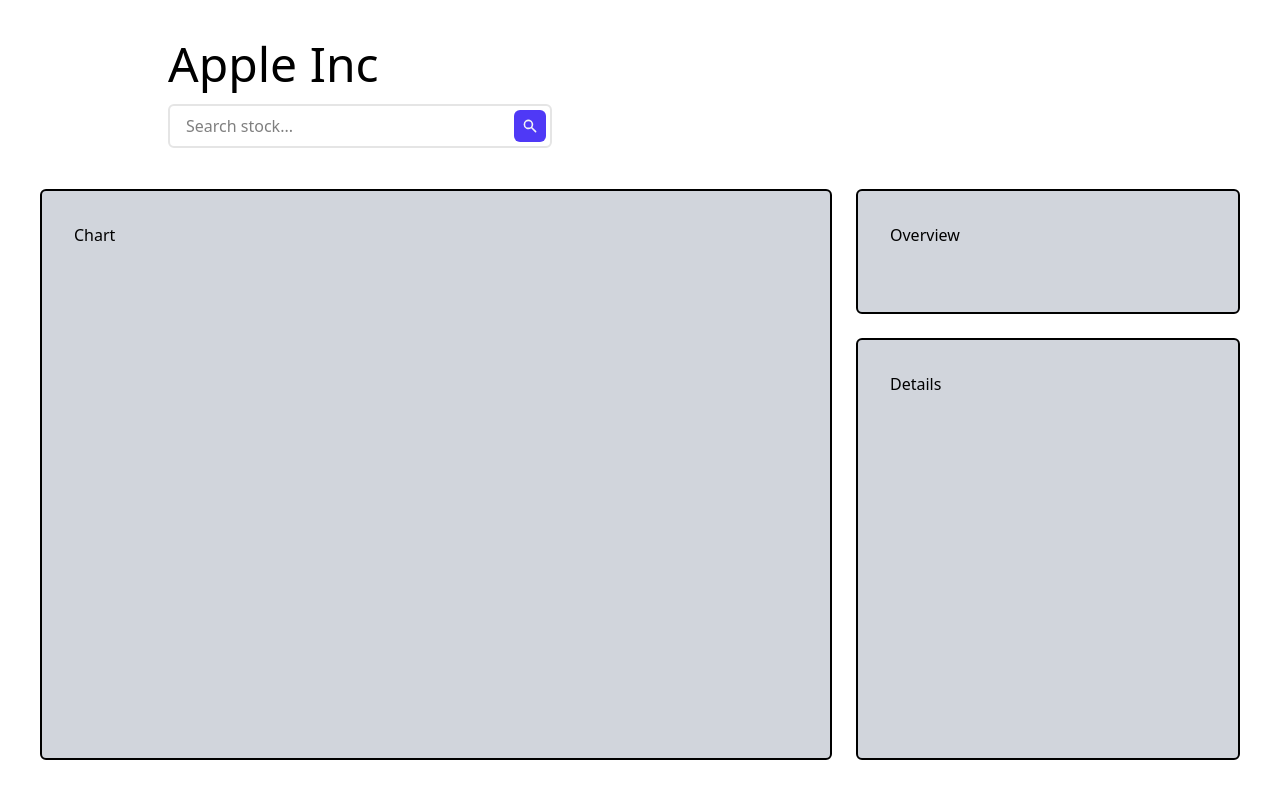
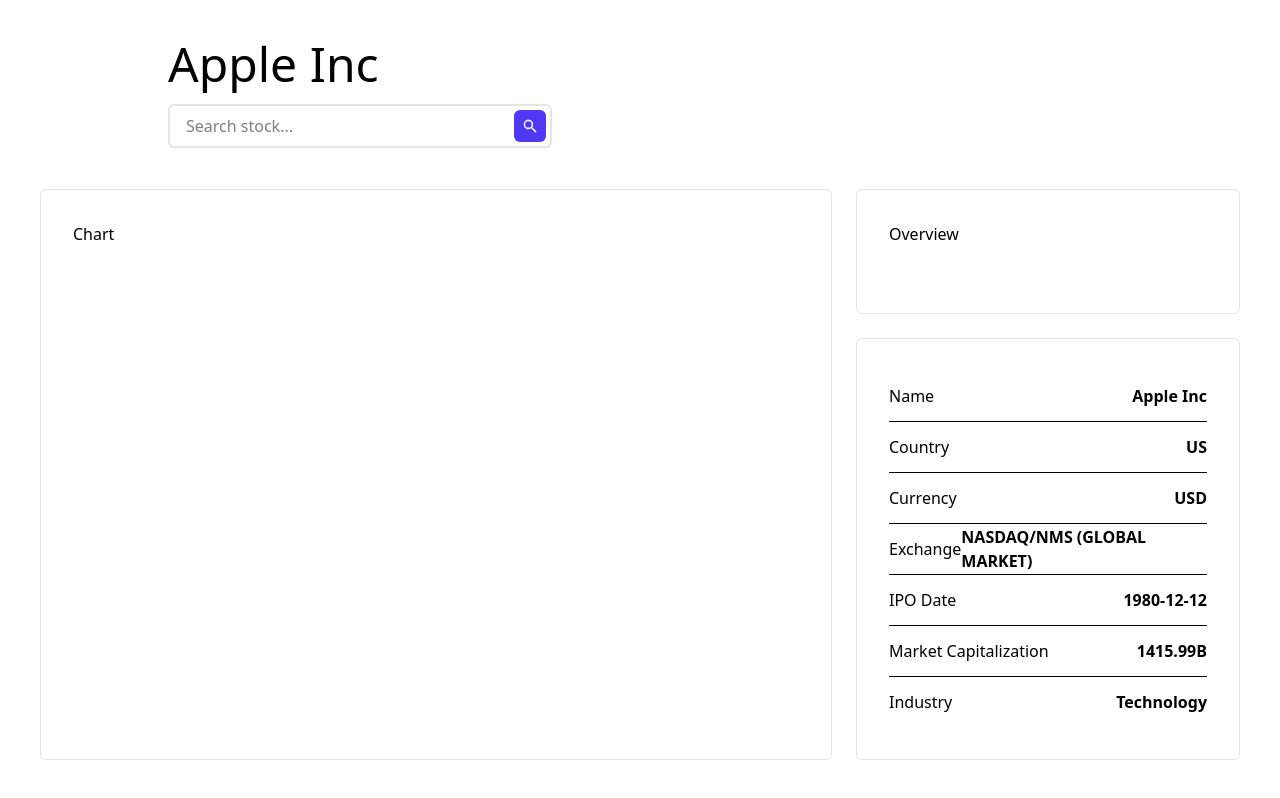
Before and after one commit to Sega123-dev/Stock-market-dashboard, a React (Vite) app: page / in a window 1280 px wide. Built offline with nearby package versions, Linux system fonts and the light colour scheme.

Commit message:
Details component

```diff
--- a/src/components/Card.jsx
+++ b/src/components/Card.jsx
@@ -1,5 +1,5 @@
 const Card = ({children}) => {
-    return <div className="h-full w-full rounded-md relative p-8 border-2 bg-gray-300">{children}</div>
+    return <div className="h-full w-full rounded-md relative p-8 border-neutral-200 bg-white border-1">{children}</div>
 }
 
 export default Card
--- a/src/components/Dashboard.jsx
+++ b/src/components/Dashboard.jsx
@@ -1,6 +1,7 @@
 import Card from "./Card"
 import Header from "./Header"
 import { mockCompanyDetails } from "../constants/mock"
+import Details from "./Details"
 const Dashboard = () => {
     return <div className="h-screen grid grid-cols-1 md:grid-cols-2 xl:grid-cols-3 grid-rows-8 md:grid-rows-7 xl:grid-rows-5 auto-rows-fr gap-6 p-10 font-quicksand">
         <div className="col-span-1 md:col-span-2 xl:col-span-3 row-span-1 flex justify-start items-center">
@@ -13,7 +14,7 @@
             <Card>Overview</Card>
         </div>
         <div className="row-span-2 xl:row-span-3">
-            <Card>Details</Card>
+            <Details details={mockCompanyDetails}/>
         </div>
     </div>
 }
--- /dev/null
+++ b/src/components/Details.jsx
@@ -0,0 +1,38 @@
+import Card from "./Card";
+
+const Details = ({ details }) => {
+  const detailsList = {
+    name: "Name",
+    country: "Country",
+    currency: "Currency",
+    exchange: "Exchange",
+    ipo: "IPO Date",
+    marketCapitalization: "Market Capitalization",
+    finnhubIndustry: "Industry",
+  };
+
+  const convertMillionToBillion = (number) => {
+    return (number / 1000).toFixed(2);
+  };
+
+  return (
+    <Card>
+      <ul className="w-full h-full flex flex-col justify-between divide-y-1">
+        {Object.keys(detailsList).map((item) => {
+          return (
+            <li key={item} className="flex-1 flex justify-between items-center">
+              <span>{detailsList[item]}</span>
+              <span className="font-bold">
+                {item === "marketCapitalization"
+                  ? `${convertMillionToBillion(details[item])}B`
+                  : details[item]}
+              </span>
+            </li>
+          );
+        })}
+      </ul>
+    </Card>
+  );
+};
+
+export default Details;
```
